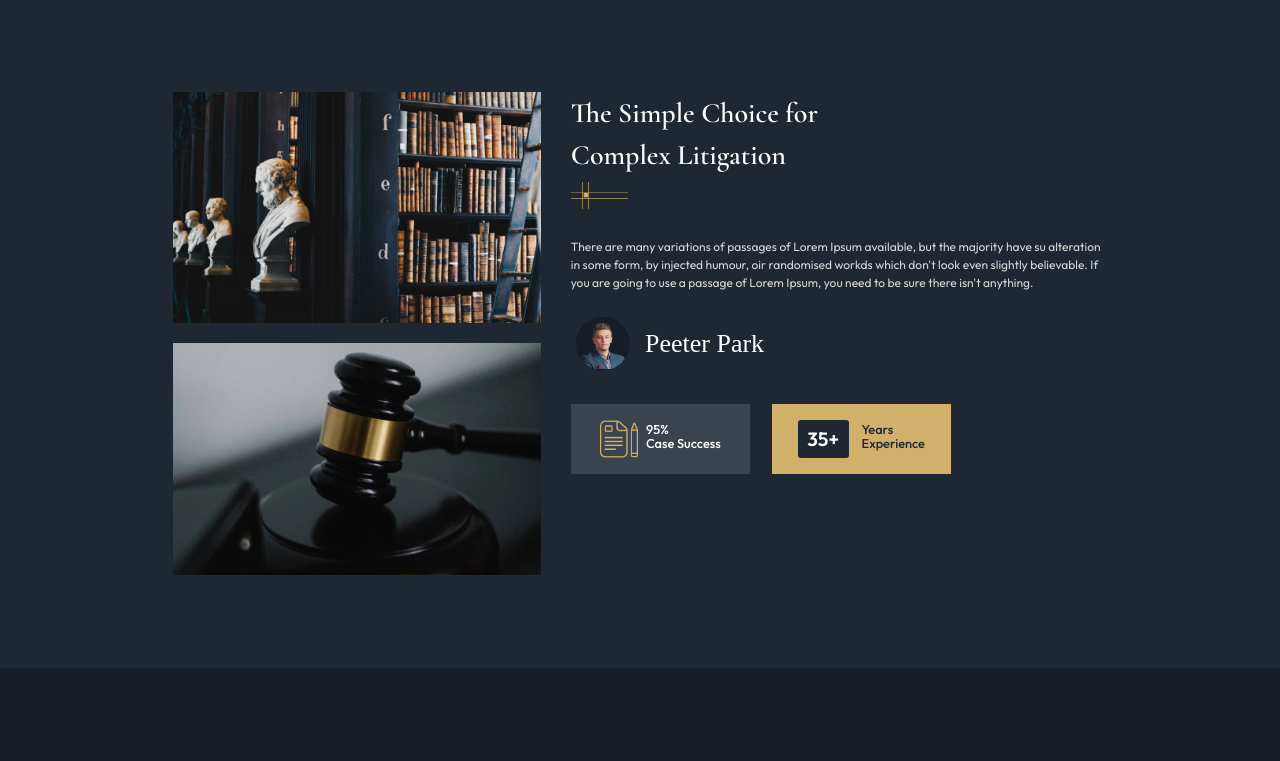
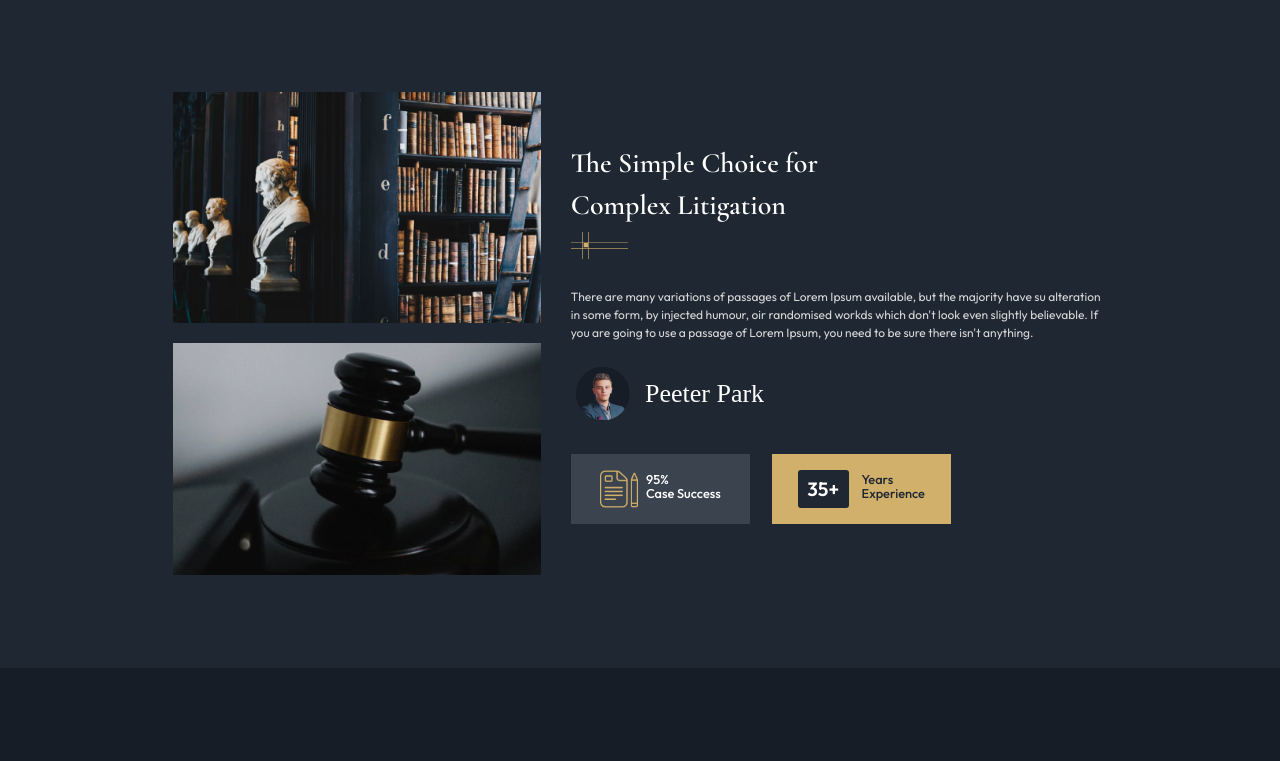
Before and after one commit to MONSURU-rgb/attorneyster, a website: page src/index.html in a window 1280 px wide. Shown: the part 724-1485 px from the top of the page. Drawn offline with nearby package versions, Linux system fonts and the light colour scheme; a web font is replaced by a local one.

Commit message:
"Section section content flexed"

```diff
--- a/src/index.html
+++ b/src/index.html
@@ -148,7 +148,8 @@
             <img src="../images/section-2-image-2.jpg" alt="">
         </div>
 
-        <div class="second-section-content">
+        <div class="second-section-content" style="display: flex;
+        flex-direction: column; justify-content: center;">
             <div style="display: flex; flex-direction: column; gap: clamp(4px,0.5vw,7px); padding-bottom: clamp(24px,2.3vw,36px);">
                 <h2 style="max-width: clamp(290px,33.3vw,308px); font-family: 'Cormorant Garamond'; font-size: clamp(28px,2.1vw,34px); font-weight: 600; color: white;">The Simple Choice for Complex Litigation</h2>
                 <img src="../images/star-icon.png" alt="" style="width: clamp(54px,4.5vw,71px); height: clamp(24px,2.1vw,33px);">
```
Also changed, not shown: dist/style.css.
